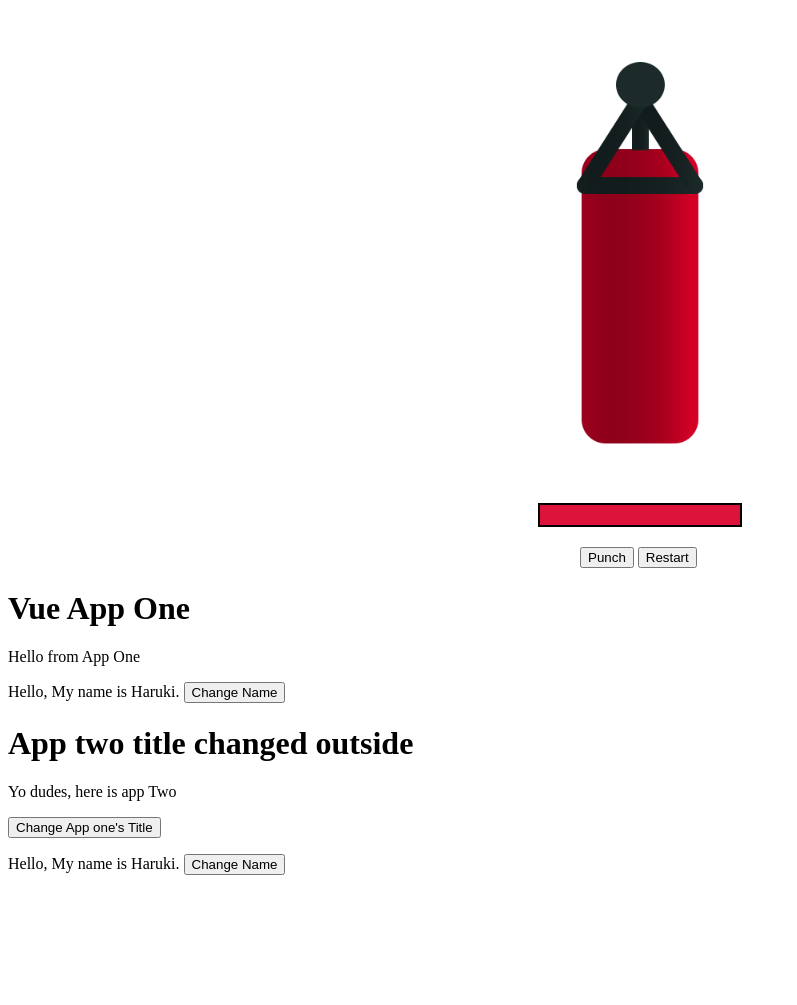
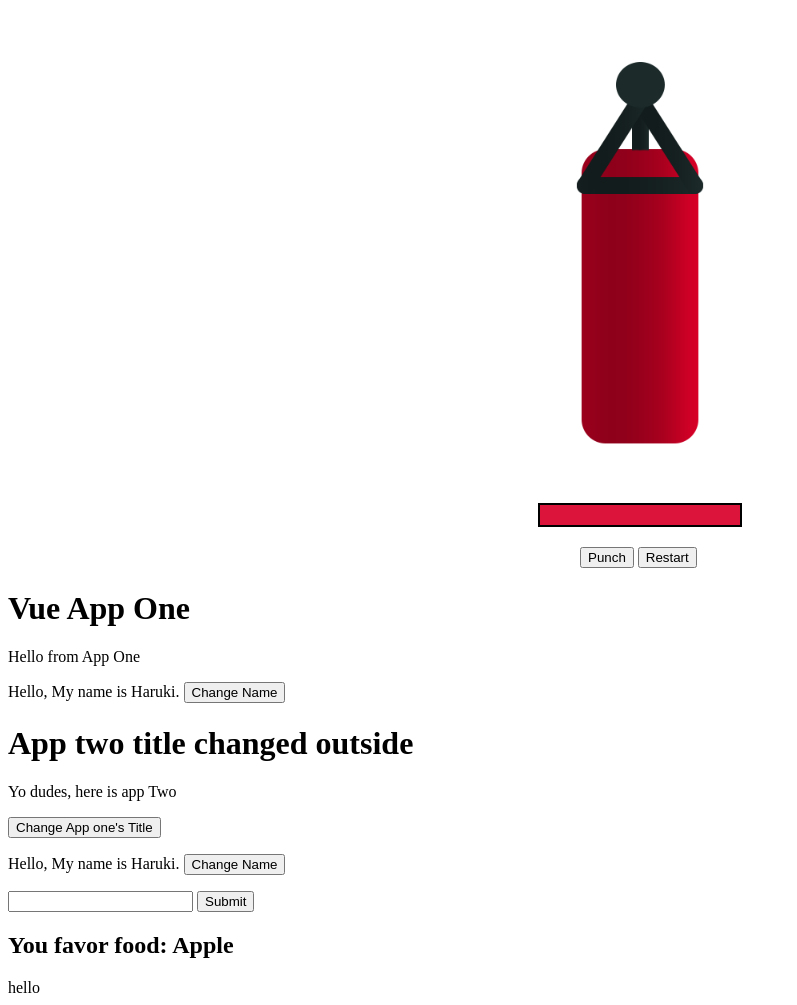
Before and after one commit to rblcb/vuejs-playlist, a plain HTML site: page index.html in a window 1280 px wide. Shown: the part 1728-2733 px from the top of the page, without its empty margins (0-797 px from the left). Before the commit the page ends 2619 px from the top, so only its background shows below. Drawn offline with nearby package versions, Linux system fonts and the light colour scheme.

Commit message:
Referencing with refs

```diff
--- a/app.js
+++ b/app.js
@@ -117,11 +117,16 @@ var one = new Vue({
 var two = new Vue({
   el:'#vue-app-two',
   data: {
-    title: 'Vue App two'
+    title: 'Vue App two',
+    favorfood: 'Apple',
   },
   methods: {
     changeAppOneTitle: function() {
       one.title = 'App one title changed';
+    },
+    submit: function() {
+      console.log(this.$refs.test.innerText);
+      this.favorfood = this.$refs.input.value;
     }
   },
   computed: {
--- a/index.html
+++ b/index.html
@@ -126,6 +126,11 @@
       <p>{{ hello }}</p>
       <button v-on:click="changeAppOneTitle">Change App one's Title</button>
       <greeting></greeting>
+
+      <input type="text" ref="input"/>
+      <button v-on:click="submit">Submit</button>
+      <h2>You favor food: {{favorfood}}</h2>
+      <div ref="test">hello</div>
     </div>
 
     <script src="app.js"></script>
```
